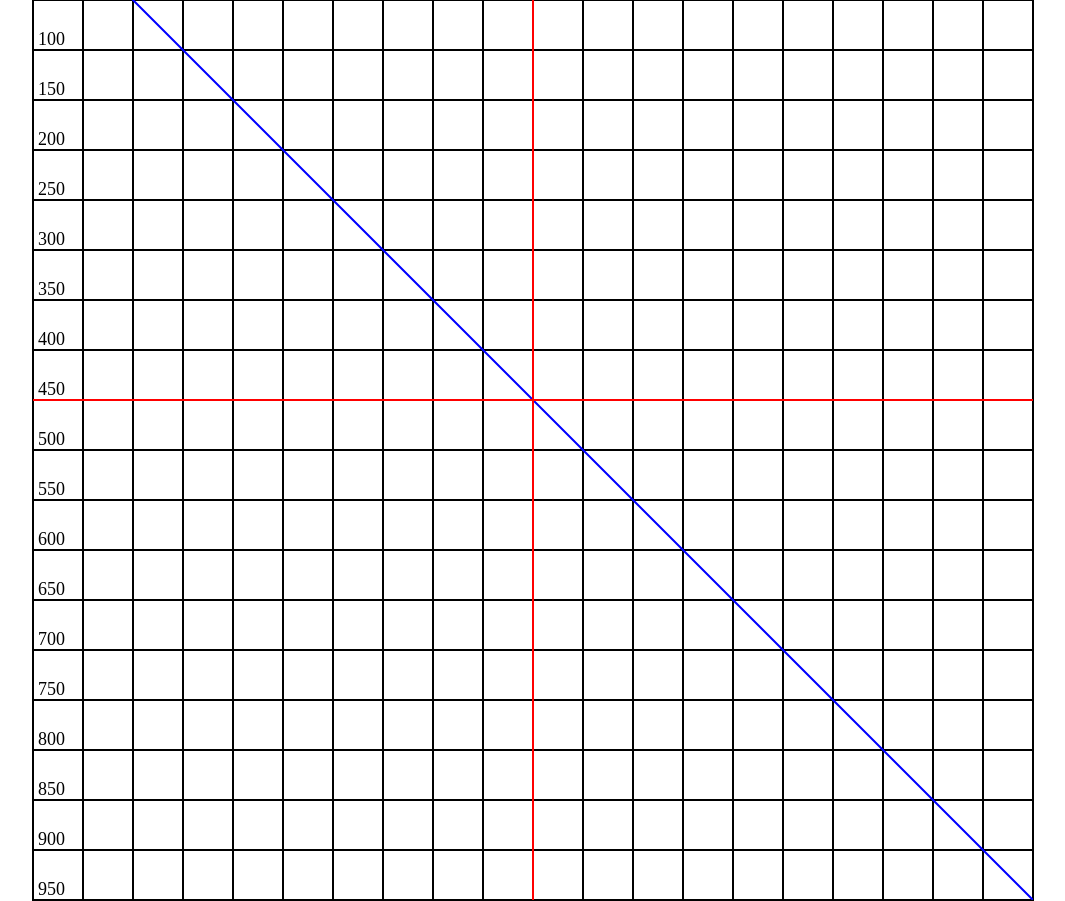
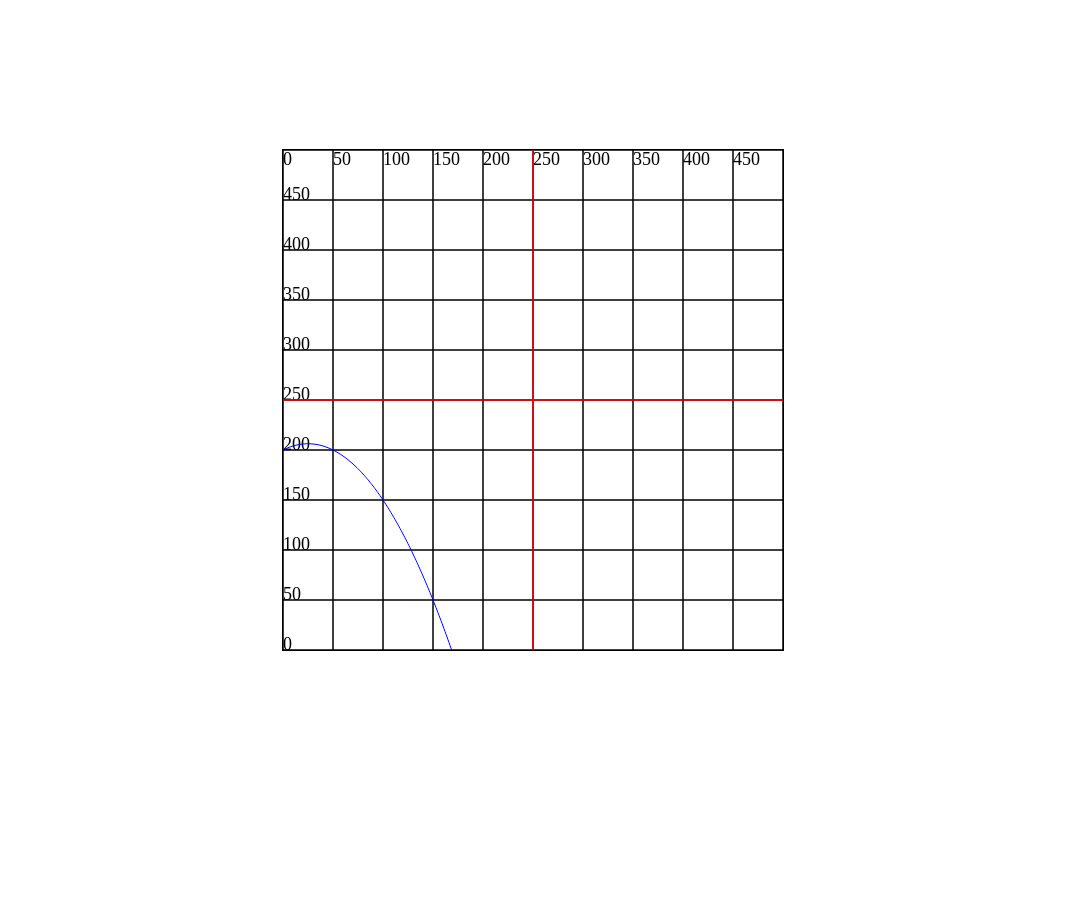
Before and after one commit to Leckller/math, a plain HTML site: page index.html in a window 1280 px wide. Shown: the whole page, without its empty margins (107-1172 px from the left). After the commit the page ends 800 px from the top, so only its background shows below. Drawn offline with Linux system fonts and the light colour scheme.

Commit message:
fix: correçẽos e teste com função quadrática

```diff
--- a/index.html
+++ b/index.html
@@ -47,15 +47,13 @@
     home.appendChild(canvas);
     const ctx = canvas.getContext("2d");
 
-    const canvasSize = 1000;
-    const canvasHeight = 1000;
+    const canvasSize = 500;
+    const canvasHeight = 500;
     const graphSpace = 50;
-    const lineSize = 2;
+    const lineSize = 1;
     const font = "18px serif";
     const pontosX = []
     const pontosY = []
-    const pontoXZero = canvasSize / 2;
-    const pontoYZero = canvasHeight / 2;
 
     canvas.width = canvasSize;
     canvas.height = canvasHeight;
@@ -72,12 +70,10 @@
 
         ctx.moveTo(x, index)
         ctx.lineTo(canvasSize, index)
-        ctx.fillText(index, index + 5, graphSpace - 5)
+        ctx.fillText(index, index, 15)
 
         ctx.closePath();
         ctx.stroke();
-
-        pontosX.push(index)
 
     }
 
@@ -91,13 +87,13 @@
 
         ctx.moveTo(x, y)
         ctx.lineTo(x, canvasHeight)
-        ctx.fillText(index, 0 + 5, index + graphSpace - 5)
+        ctx.fillText(index, 0, canvasHeight - index)
 
         ctx.closePath();
         ctx.stroke();
 
-        pontosY.push(index)
     }
+
 
     const desenhaLinha = (startX, startY, x, y, color = "black", showCordinates = false) => {
 
@@ -118,16 +114,57 @@
 
     }
 
-    const funcaoLinear = (x, coeficiente, color = "blue", showCordinates = false) => {
-        // Desenha uma reta utilizando a função linear
 
-        const y = x * coeficiente;
+    ctx.beginPath();
+    ctx.strokeStyle = "blue";
 
-        desenhaLinha(canvasSize, canvasHeight, x, y, color, showCordinates)
+    const a = -0.01;
+    const b = 0.5;
+    const c = 200;
+
+    for (let x = 0; x < 500; x++) {
+        // Funciona assim mas tbm da p fazer com f(x) = ax²; sendo b e c = 0
+        // a subtração do canvas é p inverter o eixo e ficar no mesmo sentido do plano cartesiano
+        const y = canvas.height - (a * x * x + b * x + c);
+
+        if (x === 0) {
+            ctx.moveTo(x, y);
+        } else {
+            ctx.lineTo(x, y);
+        }
     }
 
-    funcaoLinear(0, 1);
+    ctx.stroke();
 
+
+    // ctx.beginPath();
+
+    // ctx.moveTo(100, 200);
+    // ctx.lineTo(150, 50)
+
+    // ctx.moveTo(150, 50)
+    // ctx.lineTo(300, 50)
+
+    // ctx.moveTo(300, 50)
+    // ctx.lineTo(200, 350)
+
+    // ctx.moveTo(200, 350)
+    // ctx.lineTo(100, 200)
+
+    // ctx.closePath();
+    // ctx.strokeStyle = "blue"
+    // ctx.stroke();
+
+
+
+    // const funcaoLinear = (x, coeficiente, color = "blue", showCordinates = false) => {
+    //     // Desenha uma reta utilizando a função linear
+    //     const y = x * coeficiente;
+
+    //     desenhaLinha(canvasSize, canvasHeight, x, y, color, showCordinates)
+    // }
+
+    // // funcaoLinear(0, 1);
 
     // Desenha os eixos centrais
     desenhaLinha(0, canvasHeight / 2, canvasSize, canvasHeight / 2, "red")
```
